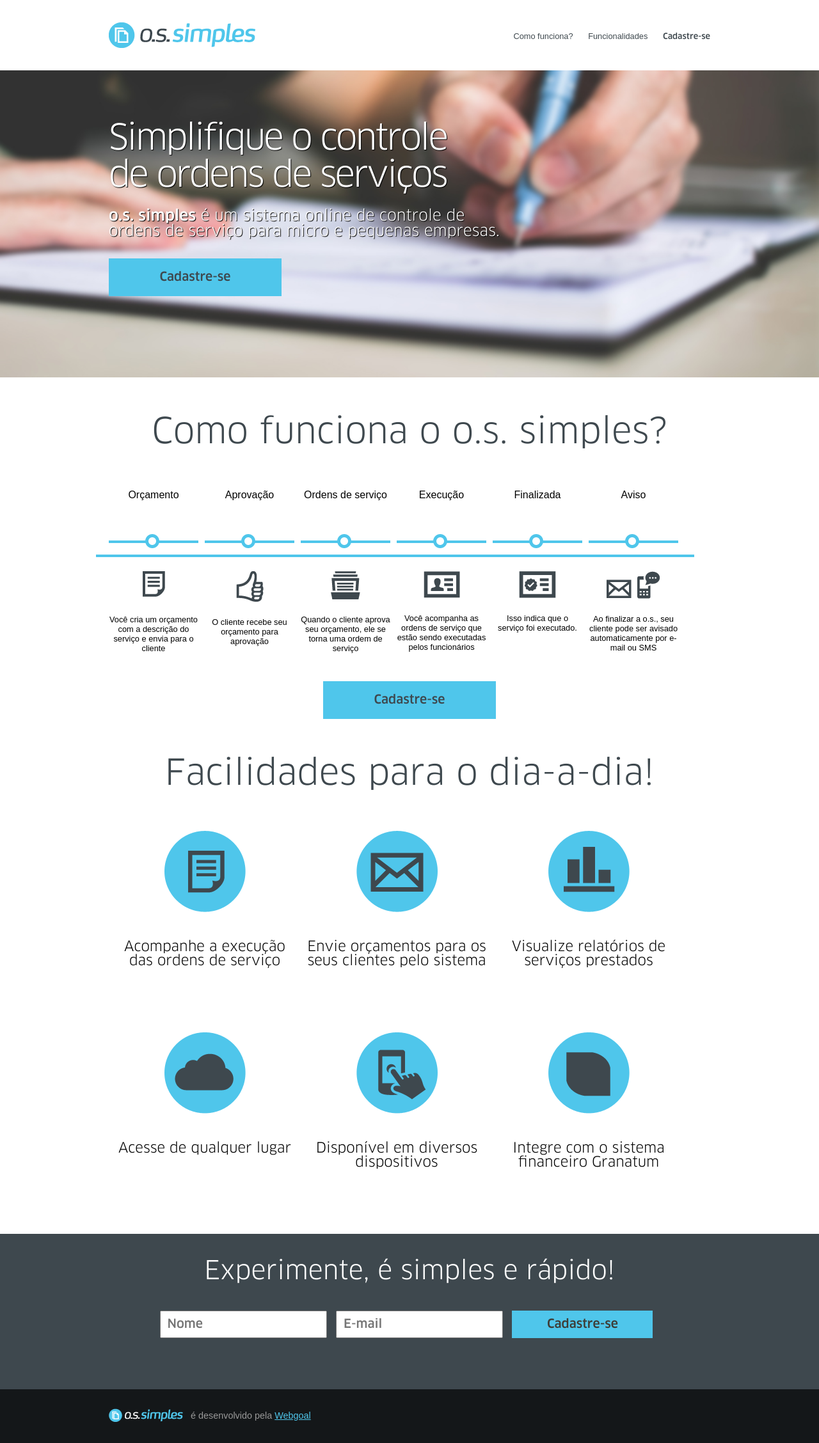
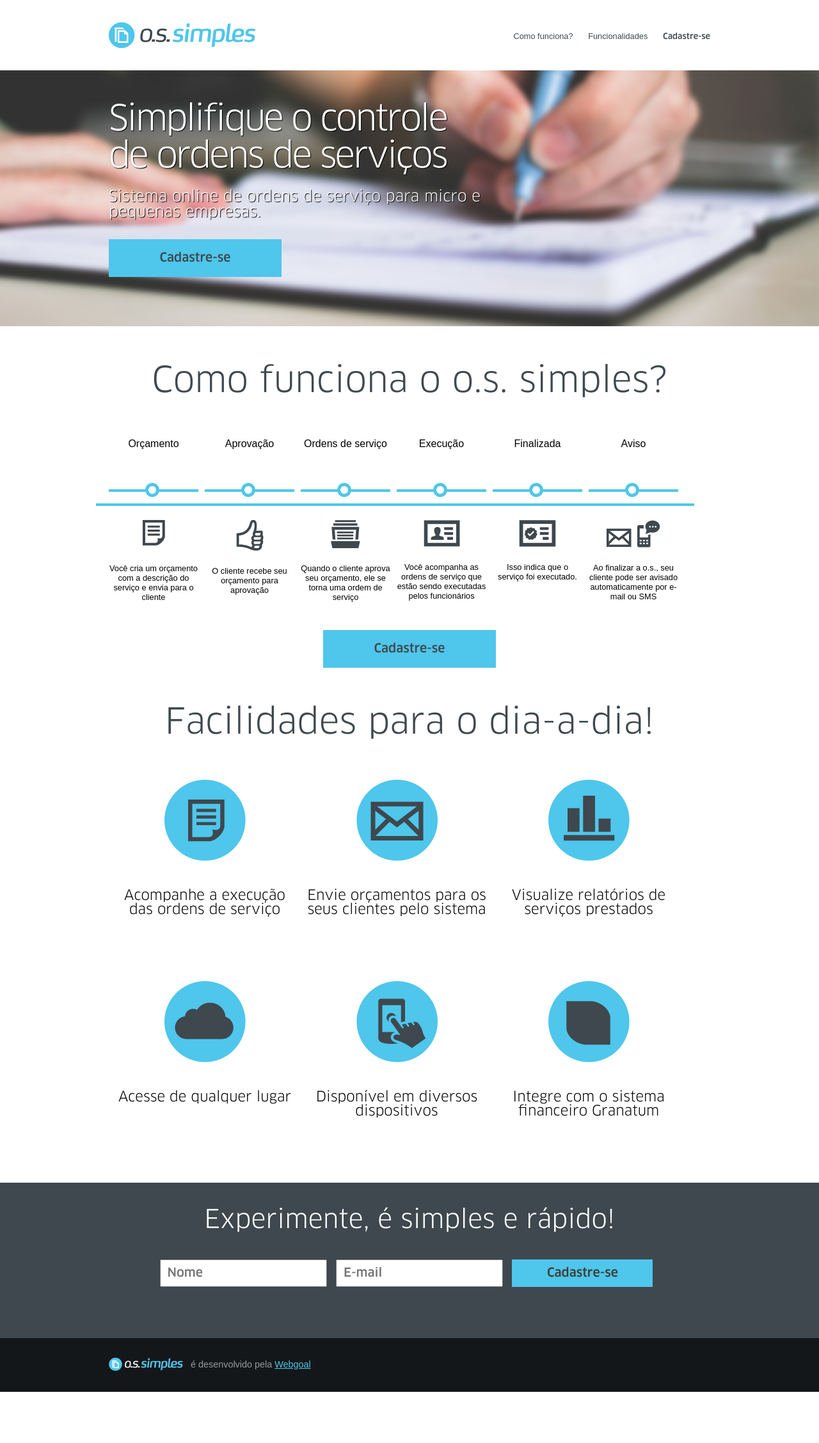
Before and after one commit to webgoal/os-simples-site, a Jekyll site: the page built from index.html, in a window 1280 px wide. Shown: the whole page at 64% size. Built offline with Jekyll 4.4.1, drawn with Linux system fonts in a browser that asks for light colours; Markdown is read by kramdown in place of the engine named in the settings; comment, search, counter and statistics services are not loaded; after the commit the page ends 2176 px from its top, so only the background shows below that.

Commit message:
H3 com menos caracteres e ajuste do tamanho do Hero para ficar na primeira dobra da pagina

```diff
--- a/assets/css/main.css
+++ b/assets/css/main.css
@@ -82,7 +82,7 @@ nav a span{
 }
 
 section#hero{
-	height: 480px;
+	height: 400px;
 	background:url(../images/bg-hero.jpg) no-repeat center fixed;
 	-webkit-background-size: cover;
 	   -moz-background-size: cover;
@@ -97,7 +97,7 @@ section#hero h2, section#hero h3{
 
 section#hero h2{
 	width: 600px;
-	margin:80px 0 0 0;
+	margin:50px 0 0 0;
 	text-align: left;
 	letter-spacing: -3px;
 	line-height: 58px;
--- a/index.html
+++ b/index.html
@@ -17,7 +17,7 @@ title: O.S. Simples
 <section id="hero">
     <div class="container">
         <h2>Simplifique o controle de ordens de serviços</h2>
-        <h3><span>o.s. simples</span> é um sistema online de controle de ordens de serviço para micro e pequenas empresas.</h3>
+        <h3>Sistema online de ordens de serviço para micro e pequenas empresas.</h3>
         <a id="btn-one" class="btn" href="#form" title="Cadastre-se">Cadastre-se</a>
     </div>
 </section>
```
